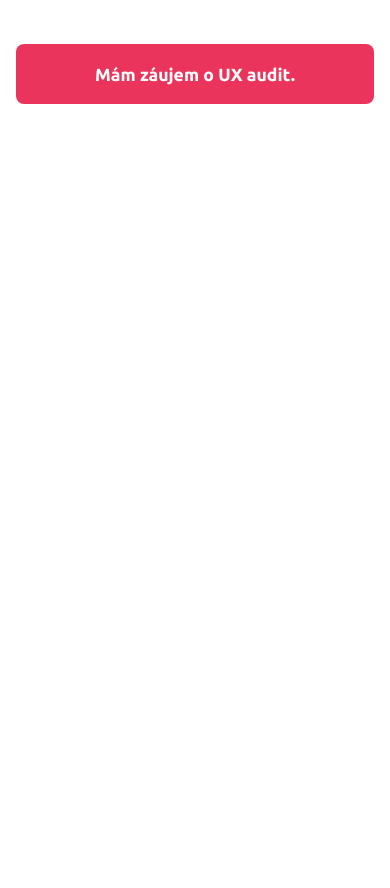
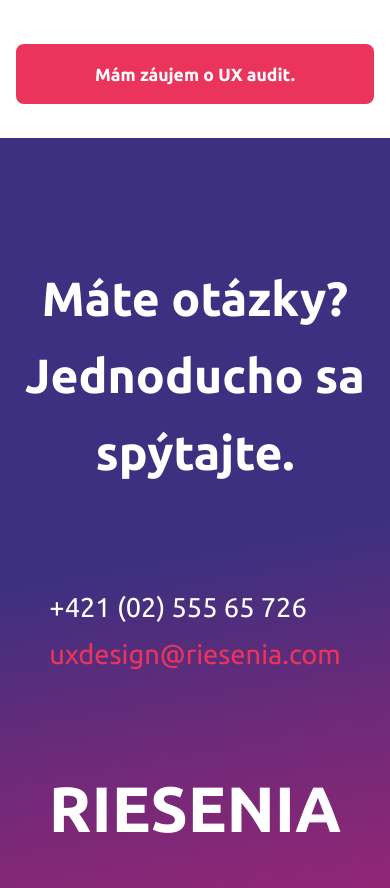
Before and after one commit to adabo4/vueapp, a Nuxt app: page / in a window 390 px wide. Shown: the part 5000-5888 px from the top of the page. Before the commit the page ends 5138 px from the top, so only its background shows below. Built offline with nearby package versions, Linux system fonts and the light colour scheme.

Commit message:
made footer responsive

```diff
--- a/components/Footer.vue
+++ b/components/Footer.vue
@@ -50,11 +50,22 @@
 
 h6 {
   font-family: $base-font;
-  font-size: 4rem;
+  font-size: 4em;
   text-transform: uppercase;
   font-weight: 800;
   color: white;
-  width: fit-content;
+  width: auto;
   margin: 0 auto;
+  text-align: center;
+}
+
+@media screen and (max-width: 1024px) {
+  .footer-div {
+    width: 100%;
+  }
+
+  .footer-contact {
+    flex-direction: column;
+  }
 }
 </style>
--- a/components/Numbers.vue
+++ b/components/Numbers.vue
@@ -120,7 +120,7 @@
   }
 }
 
-@media screen and (max-width: 800px) {
+@media screen and (max-width: 1024px) {
   .numbers-container {
     grid-template-columns: 1fr;
     grid-template-rows: 1fr;
--- a/pages/index.vue
+++ b/pages/index.vue
@@ -1,7 +1,7 @@
 <template>
   <Header></Header>
   <Main></Main>
-  <!-- <Footer></Footer> -->
+  <Footer></Footer>
 </template>
 
 <script>
```
